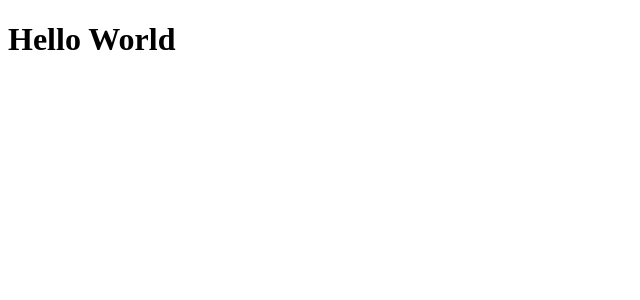
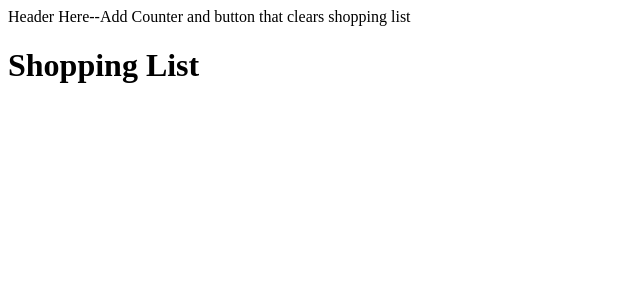
Before and after one commit to KamieShort/shopping-list-react, a React app: page / in a window 1280 px wide. Shown: the top 300 px of the page, without its empty margins (0-640 px from the left). Built offline with nearby package versions, Linux system fonts and the light colour scheme.

Commit message:
set up header component, and app.jsx structure

```diff
--- a/src/App.jsx
+++ b/src/App.jsx
@@ -1,3 +1,11 @@
+import ShoppingList from './views/ShoppingList';
+import Header from './components/Header';
+
 export default function App() {
-  return <h1>Hello World </h1>;
+  return (
+    <div>
+      <Header />
+      <ShoppingList />
+    </div>
+  );
 }
--- /dev/null
+++ b/src/components/Header.jsx
@@ -0,0 +1,7 @@
+import React from 'react';
+
+export default function Header() {
+  return (
+    <div>Header Here--Add Counter and button that clears shopping list</div>
+  );
+}
--- /dev/null
+++ b/src/views/ShoppingList.jsx
@@ -0,0 +1,11 @@
+// import { useReducer } from 'react';
+
+import React from 'react';
+
+export default function ShoppingList() {
+  return (
+    <div>
+      <h1>Shopping List</h1>
+    </div>
+  );
+}
```
Also changed, not shown: src/components/README.md (deleted), src/views/README.md (deleted).
